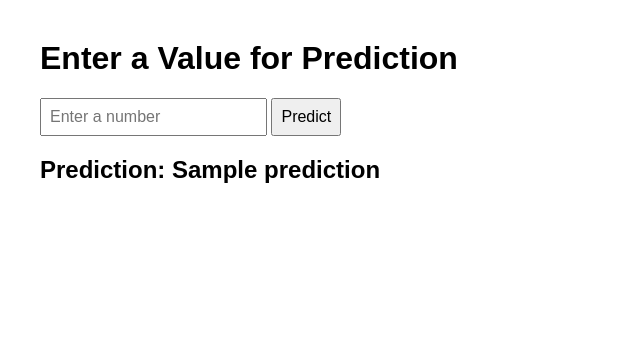
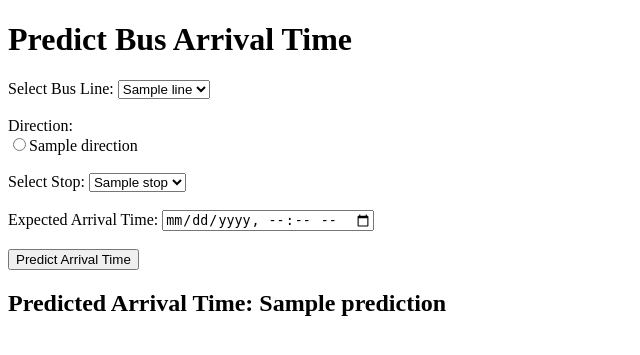
Before and after one commit to nadpierre/stm-transit-delay-prediction, a Flask app: template templates/index.html in a window 1280 px wide. Shown: the top 355 px of the page, without its empty margins (0-640 px from the left). Run offline with Flask 3, Linux system fonts and the light colour scheme; the template is opened without the code that fills it: most values are stand-ins (such as "Sample title", 1, 10 or a date in 2020).

Commit message:
add javascript

```diff
--- a/app.py
+++ b/app.py
@@ -3,15 +3,28 @@ import joblib
 import numpy as np
 
 # Import custom code
-from src.constants import *
-from src.helper_functions import *
+#from src.constants import *
+#from src.helper_functions import *
 
 app = Flask(__name__)
 #model = joblib.load('models/regression_model.pkl')
+model = None
 
 @app.route('/')
 def home():
-  return render_template('index.html')
+  bus_lines = [48, 49, 69]
+  return render_template('index.html', bus_lines=bus_lines)
+
+@app.route('/get-directions', methods=['POST'])
+def get_directions():
+    pass
+
+@app.route('/get-stops', methods=['POST'])
+def get_stops():
+    stops = []
+    bus_line = request.json.get('bus_line')
+    direction = request.json.get('direction')
+    return jsonify(stops[bus_line][direction])
 
 @app.route('/predict', methods=['POST'])
 def predict():
@@ -21,7 +34,7 @@ def predict():
         prediction = model.predict(np.array([[feature]]))
         return render_template('index.html', prediction=prediction[0])
     except Exception as e:
-        return render_template('index.html', prediction=f"Error: {str(e)}")
+        return render_template('index.html', error=e)
 
 if __name__ == '__main__':
     app.run(debug=True)
--- a/templates/index.html
+++ b/templates/index.html
@@ -1,21 +1,74 @@
 <!DOCTYPE html>
 <html>
 <head>
-    <title>STM Transit Delay Predictor</title>
-    <style>
-        body { font-family: Arial; margin: 40px; }
-        input, button { padding: 8px; font-size: 16px; }
+    <title>STM Bus Arrival Time Predictor</title>
+    <script src="https://code.jquery.com/jquery-3.6.0.min.js"></script>
+    <style type="test/css">
+
     </style>
 </head>
 <body>
-    <h1>Enter a Value for Prediction</h1>
+    <h1>Predict Bus Arrival Time</h1>
     <form method="post" action="/predict">
-        <input type="number" step="any" name="feature" placeholder="Enter a number" required>
-        <button type="submit">Predict</button>
+        <label for="bus_line">Select Bus Line:</label>
+        <select id="bus_line" name="bus_line">
+            {% for line in bus_lines %}
+                <option value="{{ line }}">{{ line }}</option>
+            {% endfor %}
+        </select>
+
+        <br><br>
+
+        <label>Direction:</label><br>
+        {% for direction in directions %}
+            <input type="radio" id="direction_east" name="direction" value="{{ direction.id }}">{{ direction.name }}<br>
+        {% endfor %}
+        <br>
+
+        <label for="stop">Select Stop:</label>
+        <select id="stop" name="stop">
+            {% for stop in bus_stops %}
+                <option value="{{stop.id}}">{{stop.name}}</option>
+            {% endfor %}
+        </select>
+
+        <br><br>
+
+        <label for="expected_arrival">Expected Arrival Time:</label>
+        <input type="datetime-local" id="expected_arrival" name="expected_arrival">
+
+        <br><br>
+        <button type="submit">Predict Arrival Time</button>
     </form>
 
-    {% if prediction is not none %}
-        <h2>Prediction: {{ prediction }}</h2>
+    {% if prediction %}
+        <!-- TODO: early (orange), on time (green), late (red) -->
+        <h2>Predicted Arrival Time: {{ prediction }}</h2>
     {% endif %}
+    {% if error %}
+        <h3 style="color:red">{{ error.message }}</h3>
+    {% endif %}
+
+    <script>
+        $(document).ready(function() {
+            $('input[name="direction"]').on('change', function() {
+                const busLine = $('#bus_line').val();
+                const direction = $(this).val();
+
+                $.ajax({
+                    url: '/get_stops',
+                    type: 'POST',
+                    contentType: 'application/json',
+                    data: JSON.stringify({ bus_line: busLine, direction: direction }),
+                    success: function(data) {
+                        $('#stop').empty();
+                        $.each(data, function(index, value) {
+                            $('#stop').append(`<option value="${value}">${value}</option>`);
+                        });
+                    }
+                });
+            });
+        });
+    </script>
 </body>
 </html>
```
Also changed, not shown: 1 other file.
